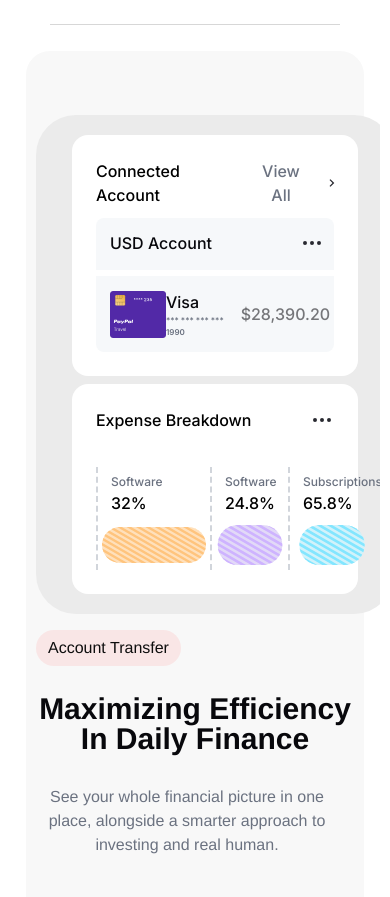
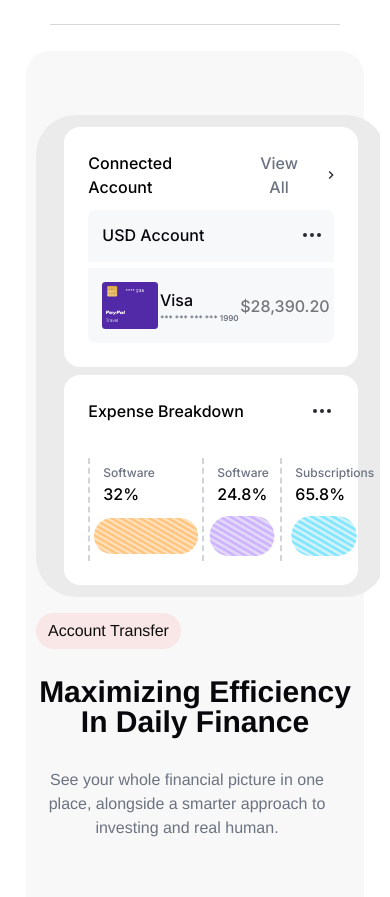
Before and after one commit to MostafaKamalAsif/Finestra, a React (Vite) app: page / in a window 390 px wide. Shown: the part 2677-3574 px from the top of the page. Built offline with nearby package versions, Linux system fonts and the light colour scheme.

Commit message:
working on slick slider responsive

```diff
--- a/src/Components/AccountCard.jsx
+++ b/src/Components/AccountCard.jsx
@@ -13,7 +13,7 @@ const AccountCard = () => {
 
   return (
    <>
-   <div className="w-[400px]  md:w-[545px] p-5 md:pt-14 md:pb-14.5 md:px-14 bg-[#EBEBEB] dark:bg-gray-800 rounded-[40px] font-inter scroll-reveal-scale">
+   <div className="w-[350px]  md:w-[545px] p-3 md:pt-14 md:pb-14.5 md:px-14 bg-[#EBEBEB] dark:bg-gray-800 rounded-[40px] font-inter scroll-reveal-scale">
     <div className="w-[90%] md:w-[433px] m-auto">
       {/* Connected Account */}
       <div className="bg-[#FFFFFF] dark:bg-gray-700 rounded-2xl p-6 card-hover">
```
